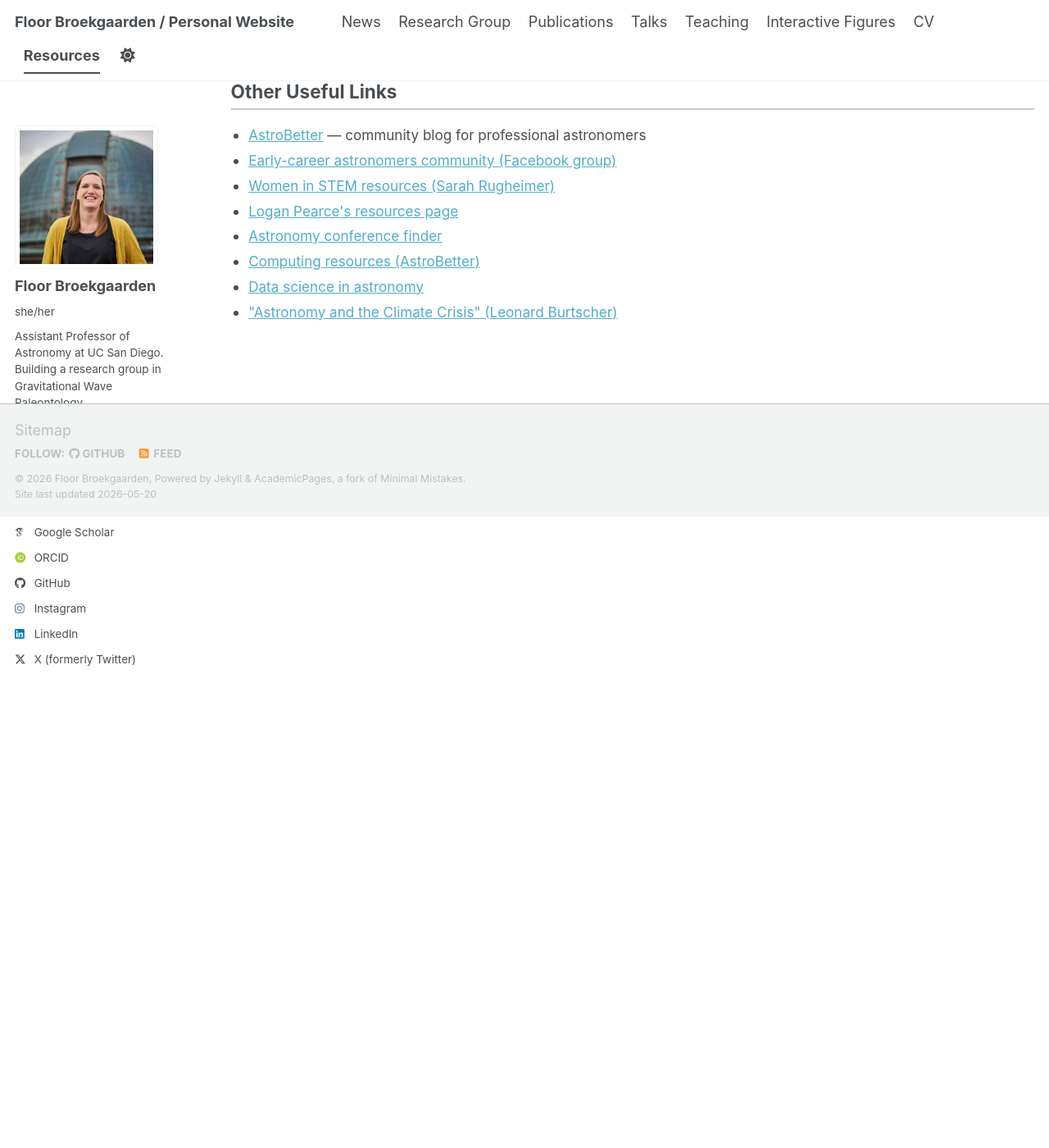
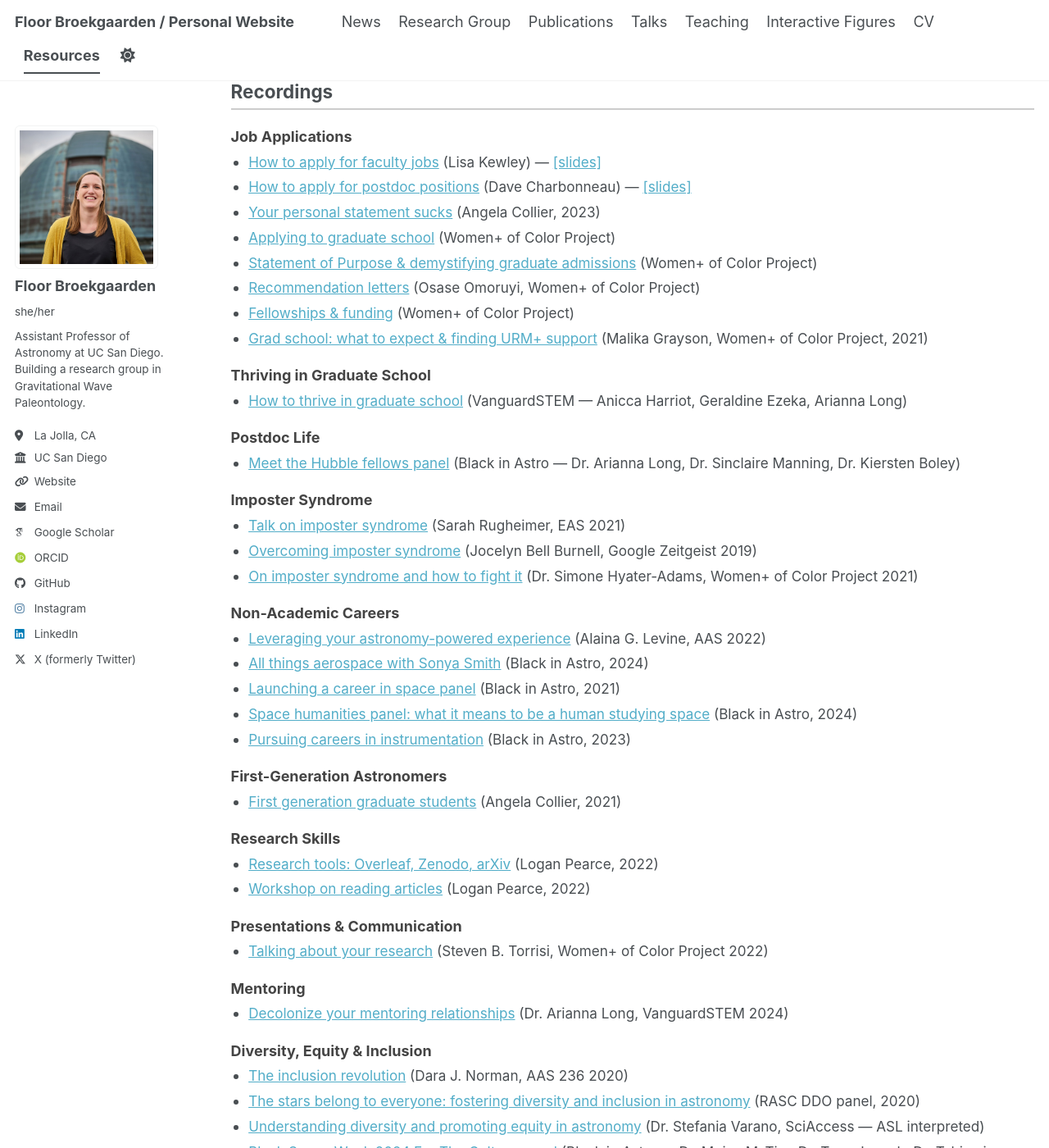
Before and after one commit to FloorBroekgaarden/FloorBroekgaarden.github.io, a Jekyll site: the page built from _pages/resources.md, in a window 1280 px wide and 1400 px high, scrolled down 5511 px. Shown: the whole window at 82% size. Built offline with Jekyll 4.4.1, drawn with Linux system fonts in a browser that asks for light colours; some web fonts are replaced; a script bundle is joined from its source files by our own code; library files that are not in the unit come from our copies; some of the changed text lies outside the part shown.

Commit message:
Update resources.md

```diff
--- a/_pages/resources.md
+++ b/_pages/resources.md
@@ -249,6 +249,92 @@ This page collects resources I have found useful or that were shared by colleagu
 </div>
 
 <div class="res-section">
+<h2>Recordings</h2>
+
+<h3>Job Applications</h3>
+<ul>
+  <li><a href="https://youtu.be/QEYqqyONGOU">How to apply for faculty jobs</a> (Lisa Kewley) — <a href="https://www.broekgaarden.nl/floor/wordpress/wp-content/uploads/2022/08/How_to_apply_to_Faculty_jobs_Lisa_Kewley.pdf">[slides]</a></li>
+  <li><a href="https://www.youtube.com/watch?v=hTc8_5B6zzU">How to apply for postdoc positions</a> (Dave Charbonneau) — <a href="http://www.broekgaarden.nl/floor/wordpress/wp-content/uploads/2022/06/Charbonneau_how_to_apply_to_a_postdoc-1.pdf">[slides]</a></li>
+  <li><a href="https://www.youtube.com/watch?v=tz42lx6BhqY">Your personal statement sucks</a> (Angela Collier, 2023)</li>
+  <li><a href="https://www.youtube.com/watch?v=-N-M8MR0WPY">Applying to graduate school</a> (Women+ of Color Project)</li>
+  <li><a href="https://www.youtube.com/watch?v=5oQxATL08SM">Statement of Purpose &amp; demystifying graduate admissions</a> (Women+ of Color Project)</li>
+  <li><a href="https://www.youtube.com/watch?v=AstUVUGKf7E">Recommendation letters</a> (Osase Omoruyi, Women+ of Color Project)</li>
+  <li><a href="https://www.youtube.com/watch?v=UynK5ZarDR8">Fellowships &amp; funding</a> (Women+ of Color Project)</li>
+  <li><a href="https://www.youtube.com/watch?v=tG0LCtUpYxs">Grad school: what to expect &amp; finding URM+ support</a> (Malika Grayson, Women+ of Color Project, 2021)</li>
+</ul>
+
+<h3>Thriving in Graduate School</h3>
+<ul>
+  <li><a href="https://www.youtube.com/watch?v=EYHmFOEMTRk">How to thrive in graduate school</a> (VanguardSTEM — Anicca Harriot, Geraldine Ezeka, Arianna Long)</li>
+</ul>
+
+<h3>Postdoc Life</h3>
+<ul>
+  <li><a href="https://youtu.be/6VAfiPGsvxQ">Meet the Hubble fellows panel</a> (Black in Astro — Dr. Arianna Long, Dr. Sinclaire Manning, Dr. Kiersten Boley)</li>
+</ul>
+
+<h3>Imposter Syndrome</h3>
+<ul>
+  <li><a href="https://www.youtube.com/watch?v=natKv595gUQ">Talk on imposter syndrome</a> (Sarah Rugheimer, EAS 2021)</li>
+  <li><a href="https://www.youtube.com/watch?v=H-CH_eKOq8k">Overcoming imposter syndrome</a> (Jocelyn Bell Burnell, Google Zeitgeist 2019)</li>
+  <li><a href="https://www.youtube.com/watch?v=e2XtTuUbN-4">On imposter syndrome and how to fight it</a> (Dr. Simone Hyater-Adams, Women+ of Color Project 2021)</li>
+</ul>
+
+<h3>Non-Academic Careers</h3>
+<ul>
+  <li><a href="https://www.youtube.com/watch?v=OX3aUONcLP0">Leveraging your astronomy-powered experience</a> (Alaina G. Levine, AAS 2022)</li>
+  <li><a href="https://youtu.be/9VtclBIqF6Y">All things aerospace with Sonya Smith</a> (Black in Astro, 2024)</li>
+  <li><a href="https://youtu.be/2fiyzy5AYrM">Launching a career in space panel</a> (Black in Astro, 2021)</li>
+  <li><a href="https://youtu.be/Zem17_9fps8">Space humanities panel: what it means to be a human studying space</a> (Black in Astro, 2024)</li>
+  <li><a href="https://www.youtube.com/live/Ljp-997TjEQ">Pursuing careers in instrumentation</a> (Black in Astro, 2023)</li>
+</ul>
+
+<h3>First-Generation Astronomers</h3>
+<ul>
+  <li><a href="https://www.youtube.com/watch?v=e-GKGF-zXi4">First generation graduate students</a> (Angela Collier, 2021)</li>
+</ul>
+
+<h3>Research Skills</h3>
+<ul>
+  <li><a href="https://www.youtube.com/watch?v=cE35HpSQWA8">Research tools: Overleaf, Zenodo, arXiv</a> (Logan Pearce, 2022)</li>
+  <li><a href="https://www.youtube.com/watch?v=QtQUkuLYSSo">Workshop on reading articles</a> (Logan Pearce, 2022)</li>
+</ul>
+
+<h3>Presentations &amp; Communication</h3>
+<ul>
+  <li><a href="https://www.youtube.com/watch?v=ufeGYUo1g_E">Talking about your research</a> (Steven B. Torrisi, Women+ of Color Project 2022)</li>
+</ul>
+
+<h3>Mentoring</h3>
+<ul>
+  <li><a href="https://www.youtube.com/watch?v=RyNAFFqDbpM">Decolonize your mentoring relationships</a> (Dr. Arianna Long, VanguardSTEM 2024)</li>
+</ul>
+
+<h3>Diversity, Equity &amp; Inclusion</h3>
+<ul>
+  <li><a href="https://www.youtube.com/watch?v=rQDzeDuCLLs">The inclusion revolution</a> (Dara J. Norman, AAS 236 2020)</li>
+  <li><a href="https://www.youtube.com/watch?v=j2QAHGGel8Q">The stars belong to everyone: fostering diversity and inclusion in astronomy</a> (RASC DDO panel, 2020)</li>
+  <li><a href="https://www.youtube.com/watch?v=g8_O5wyu_LU">Understanding diversity and promoting equity in astronomy</a> (Dr. Stefania Varano, SciAccess — ASL interpreted)</li>
+  <li><a href="https://youtu.be/2a9IA6jWALA">Black Space Week 2024 For The Culture panel</a> (Black in Astro — Dr. Moiya McTier, Dr. Tana Joseph, Dr. Tshiamiso Makwela)</li>
+</ul>
+
+<h3>Additional Topics</h3>
+<ul>
+  <li><a href="https://www.youtube.com/watch?v=NiGAVf2K-Kc">Reflecting on reproductive health and trans rights</a> (Marie Sgouros, VanguardSTEM 2023)</li>
+  <li><a href="https://www.youtube.com/watch?v=Z-_i82w_eCo">The history, politics, and science of Black hair</a> (VanguardSTEM — Drs. Anicca Harriot, Arianna Long, Geraldine Ezeka)</li>
+  <li><a href="https://youtu.be/aoXbDVqkcHs">The impact of citizen science efforts</a> (Black in Astro, 2023)</li>
+</ul>
+
+<h3>Podcasts</h3>
+<ul>
+  <li><a href="https://podcasts.apple.com/gb/podcast/self-care-with-drs-sarah/id1029803533">Self-care with Drs. Sarah</a> (Sarah Rugheimer &amp; Sarah Ballard) — mental health and navigating academia</li>
+  <li><a href="https://astrosoundbites.com/">Astro[Sound]Bites</a> — cutting-edge astronomy research</li>
+  <li><a href="https://voicesofacademia.com/podcast/">Voices of Academia podcast</a></li>
+</ul>
+
+</div>
+
+<div class="res-section">
 <h2>Other Useful Links</h2>
 <ul>
   <li><a href="https://www.astrobetter.com/">AstroBetter</a> — community blog for professional astronomers</li>
```
